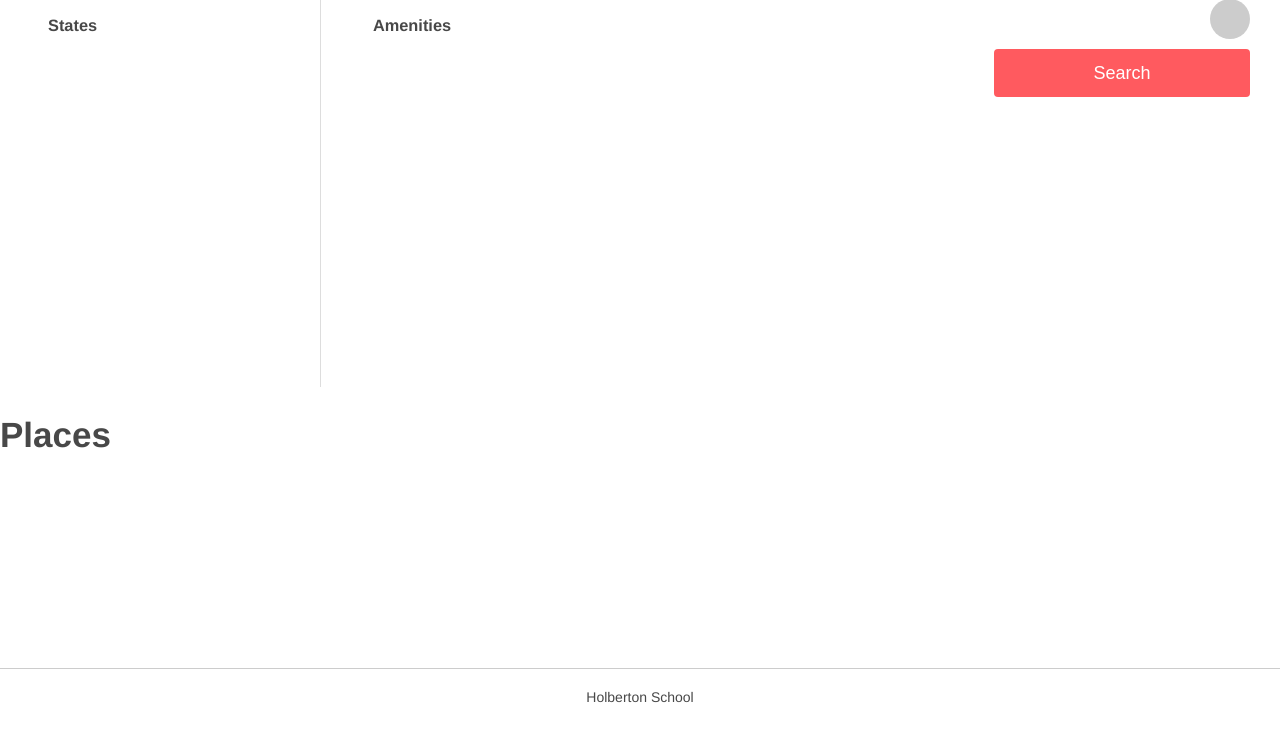
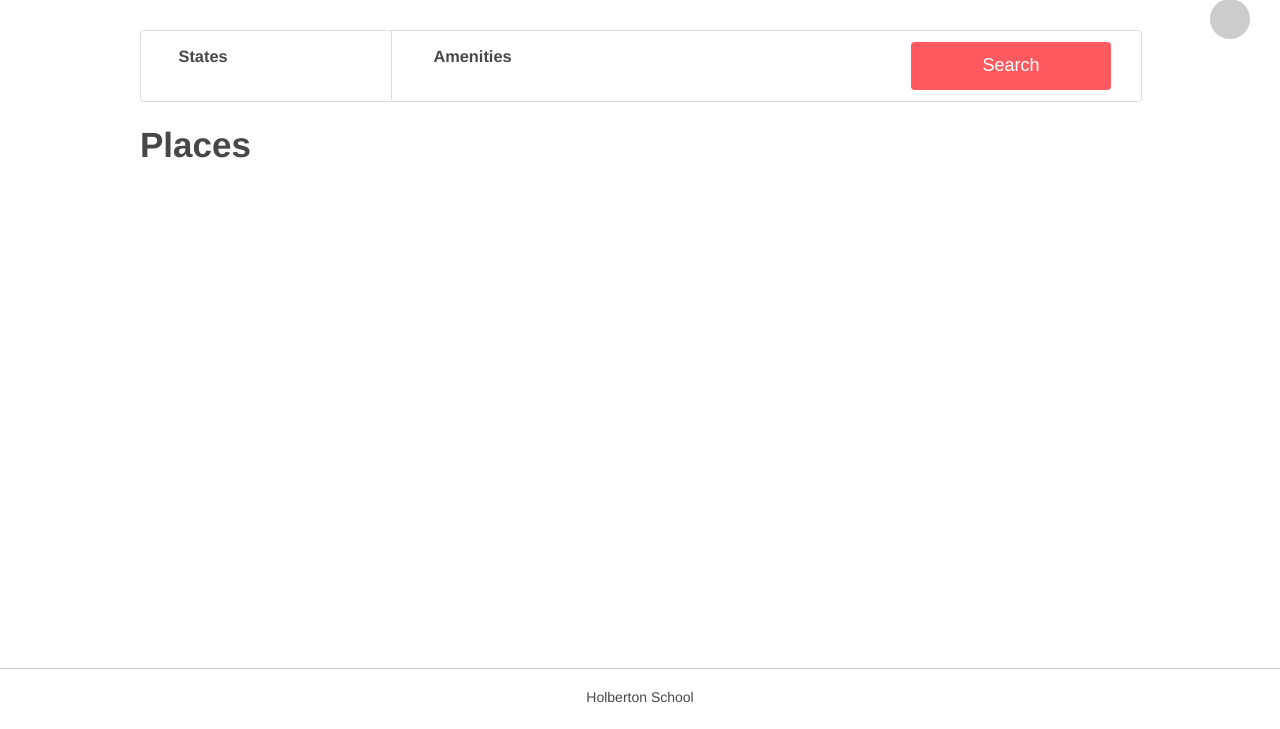
Before and after one commit to AliyahTanzil/AirBnB_clone_v4, a Python web app: template web_dynamic/templates/100-hbnb.html in a window 1280 px wide. Shown: the part 71-800 px from the top of the page. Run offline with Jinja, Linux system fonts and the light colour scheme; the template is opened without the code that fills it: most values are stand-ins (such as "Sample title", 1, 10 or a date in 2020); some libraries are stand-ins or nearby versions.

Commit message:
file updated

```diff
--- a/web_dynamic/templates/100-hbnb.html
+++ b/web_dynamic/templates/100-hbnb.html
@@ -19,7 +19,7 @@
     <div class="logo"></div>
     <div id="api_status"></div>
   </header>
-  <div class="contennner">
+  <div class="container">
     <section class="filters">
       <div class="locations">
         <h3>States</h3>
```
